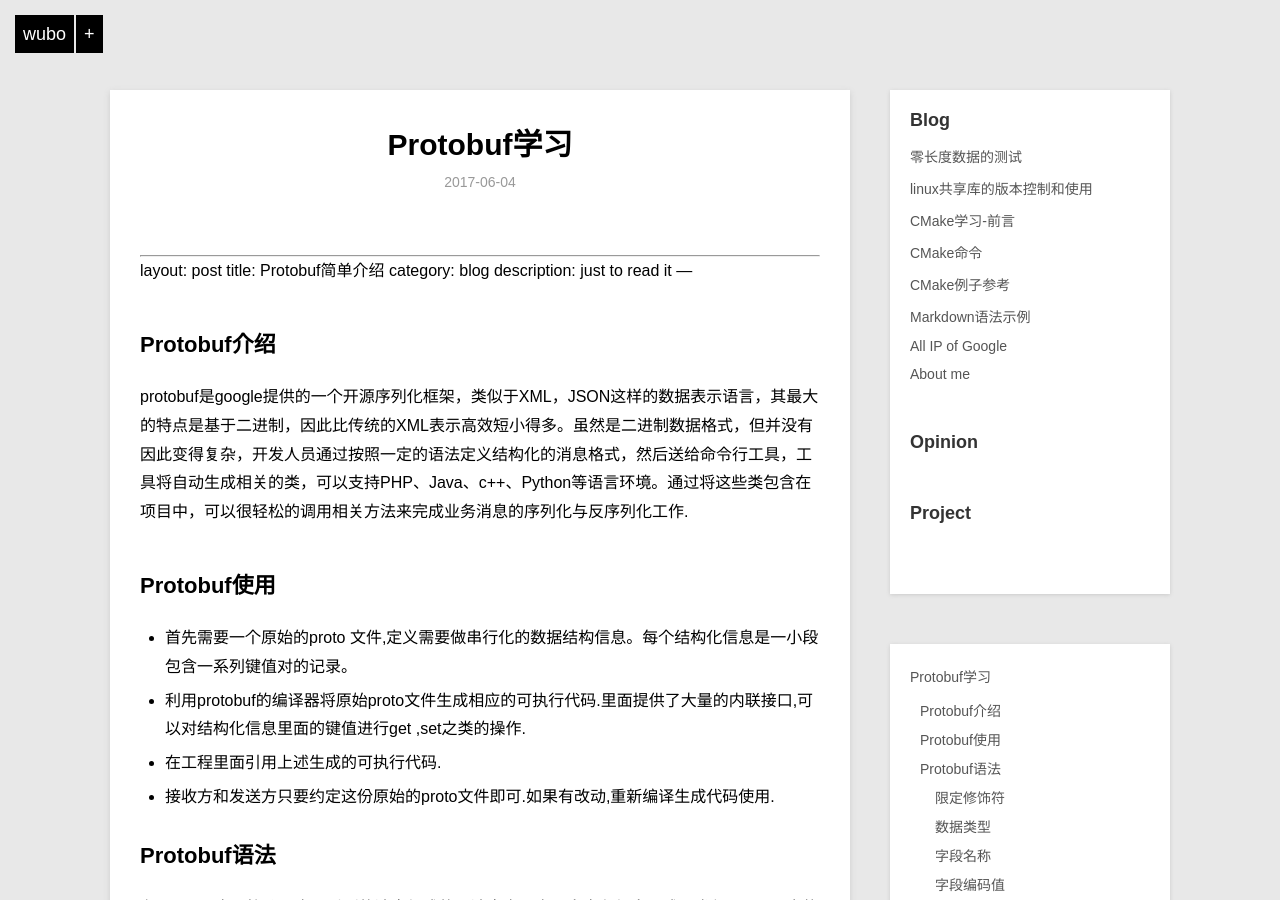
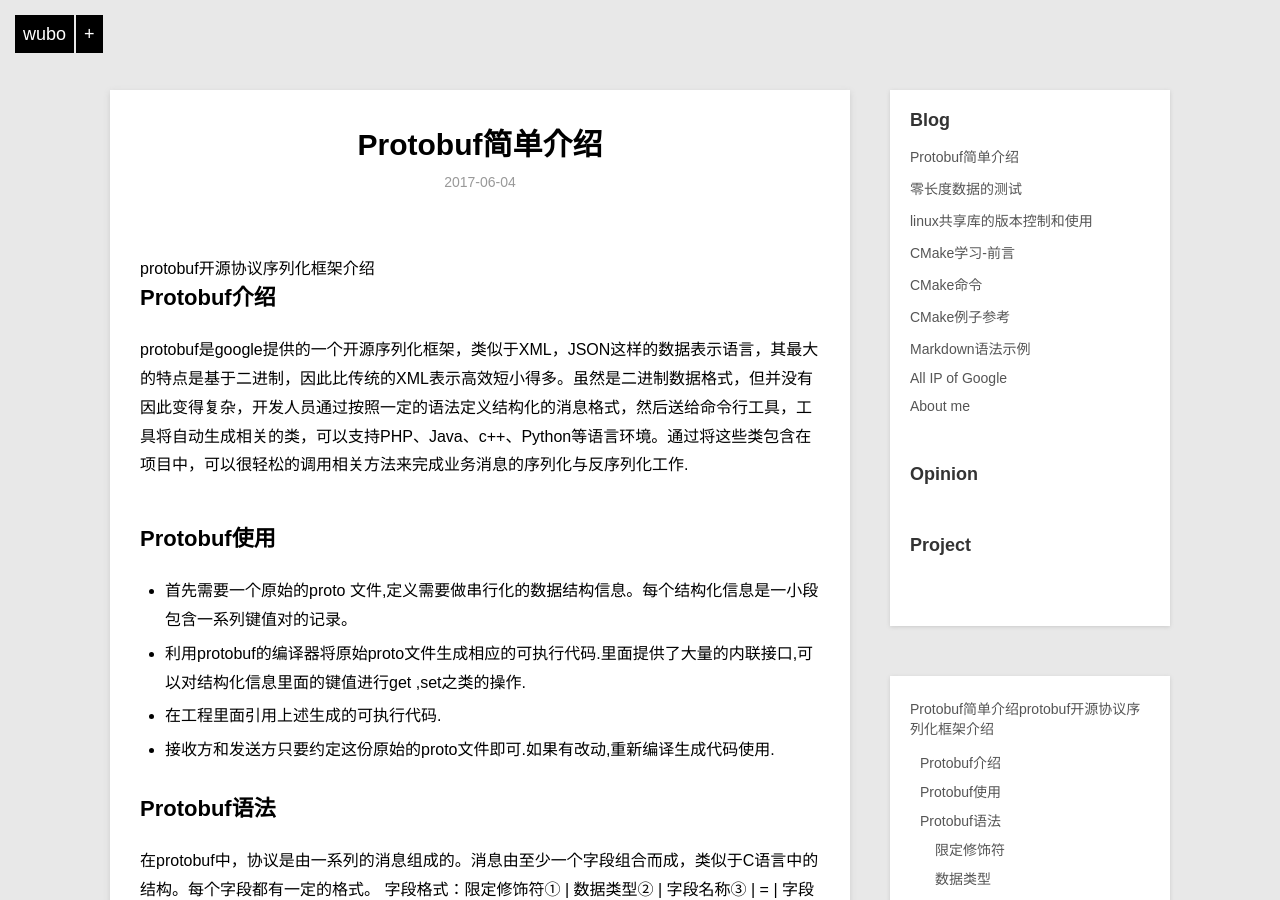
Before and after one commit to erniusias/lovewubo.github.io, a Jekyll site: the page built from _posts/2017-6-4-protobuf学习.md, in a window 1280 px wide and 900 px high. Built offline with Jekyll 4.4.1, drawn with Linux system fonts in a browser that asks for light colours; our own code applies the rules of GitHub Pages for plain Markdown files; Markdown is read by kramdown in place of the engine named in the settings.

Commit message:
Update 2017-6-4-protobuf学习.md

```diff
--- a/_posts/2017-6-4-protobuf学习.md
+++ b/_posts/2017-6-4-protobuf学习.md
@@ -1,4 +1,3 @@
-
 ---
 layout: post
 title: Protobuf简单介绍
@@ -6,7 +5,8 @@ category: blog
 description: just to read it
 ---
 
-
+protobuf开源协议序列化框架介绍
+==========
 
 ## Protobuf介绍
 
```
